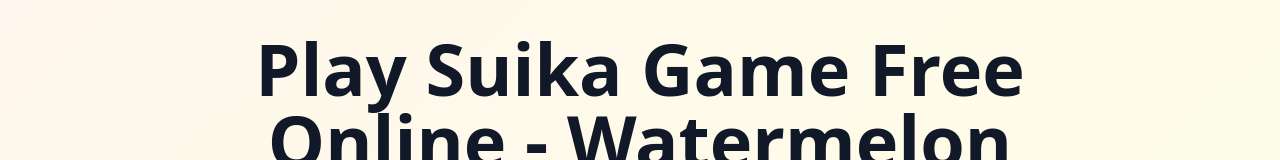
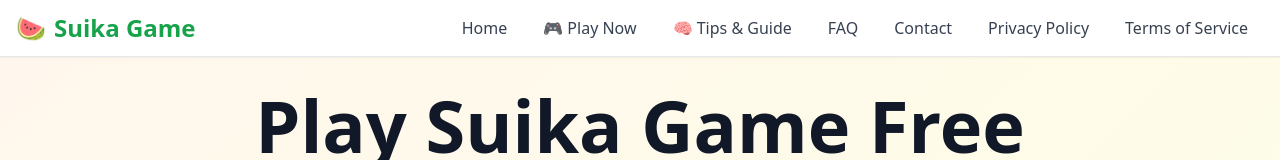
Before and after one commit to oprom0004/suika21, a Next.js app: page / in a window 1280 px wide. Shown: the top 160 px of the page. Built offline with nearby package versions, Linux system fonts and the light colour scheme.

Commit message:
feat(nav): language-aware Play Now navigation and homepage anchor support

```diff
--- /dev/null
+++ b/app/components/Navbar.tsx
@@ -0,0 +1,99 @@
+"use client"
+
+import Link from "next/link"
+import { usePathname } from "next/navigation"
+import { useState } from "react"
+import { NavigationMenu, NavigationMenuList, NavigationMenuItem, NavigationMenuLink } from "@/components/ui/navigation-menu"
+import { Menu, X } from "lucide-react"
+
+const languages = [
+  { code: "en", name: "English" },
+  { code: "ja", name: "日本語" },
+  { code: "es", name: "Español" },
+  { code: "pt", name: "Português" },
+  { code: "fr", name: "Français" },
+  { code: "de", name: "Deutsch" },
+  { code: "nl", name: "Nederlands" },
+]
+
+const navItems = [
+  { label: "Home", path: "" },
+  { label: "🎮 Play Now", path: "#play" },
+  { label: "🧠 Tips & Guide", path: "suika-game-tips" },
+  { label: "FAQ", path: "#faq" },
+  { label: "Contact", path: "contact" },
+  { label: "Privacy Policy", path: "privacy-policy" },
+  { label: "Terms of Service", path: "terms-of-service" },
+]
+
+function getCurrentLang(pathname: string) {
+  const seg = pathname.split("/").filter(Boolean)[0]
+  return languages.find(l => l.code !== "en" && l.code === seg) ? seg : "en"
+}
+
+function langPath(lang: string, path: string) {
+  if (lang === "en") return path ? (path.startsWith("#") ? `/${path}` : `/${path}`) : "/"
+  if (path.startsWith("#")) return `/${lang}/${path}`
+  return path ? `/${lang}/${path}` : `/${lang}`
+}
+
+export default function Navbar() {
+  const pathname = usePathname()
+  const lang = getCurrentLang(pathname)
+  const [open, setOpen] = useState(false)
+
+  return (
+    <nav className="w-full bg-white/90 border-b border-gray-200 shadow-sm sticky top-0 z-30">
+      <div className="max-w-7xl mx-auto flex items-center justify-between px-4 py-3">
+        {/* Logo */}
+        <Link href={lang === "en" ? "/" : `/${lang}`}
+          className="flex items-center text-2xl font-extrabold text-green-600 hover:text-green-700 transition-colors"
+          aria-label="Suika Game Home"
+        >
+          <span className="mr-2">🍉</span> Suika Game
+        </Link>
+        {/* Desktop Nav */}
+        <div className="hidden md:flex items-center space-x-2">
+          <NavigationMenu>
+            <NavigationMenuList>
+              {navItems.map(item => (
+                <NavigationMenuItem key={item.label}>
+                  <NavigationMenuLink asChild>
+                    <Link
+                      href={langPath(lang, item.path)}
+                      className="px-4 py-2 rounded-md text-gray-700 font-medium hover:bg-green-100 hover:text-green-700 transition-colors"
+                    >
+                      {item.label}
+                    </Link>
+                  </NavigationMenuLink>
+                </NavigationMenuItem>
+              ))}
+            </NavigationMenuList>
+          </NavigationMenu>
+        </div>
+        {/* Mobile Burger */}
+        <button className="md:hidden p-2 rounded focus:outline-none" onClick={() => setOpen(!open)} aria-label="Open Menu">
+          {open ? <X className="w-6 h-6" /> : <Menu className="w-6 h-6" />}
+        </button>
+      </div>
+      {/* Mobile Menu */}
+      {open && (
+        <div className="md:hidden bg-white border-t border-gray-200 shadow-lg">
+          <ul className="flex flex-col py-2">
+            {navItems.map(item => (
+              <li key={item.label}>
+                <Link
+                  href={langPath(lang, item.path)}
+                  className="block px-6 py-3 text-gray-700 font-medium hover:bg-green-100 hover:text-green-700 transition-colors"
+                  onClick={() => setOpen(false)}
+                >
+                  {item.label}
+                </Link>
+              </li>
+            ))}
+          </ul>
+        </div>
+      )}
+    </nav>
+  )
+}
--- a/app/layout.tsx
+++ b/app/layout.tsx
@@ -3,6 +3,7 @@ import type { Metadata } from "next"
 import { CookieConsent } from "./components/CookieConsent"
 import { LanguageProvider } from "./components/LanguageProvider"
 import { AICrawlerMeta } from "./components/AICrawlerMeta"
+import Navbar from "./components/Navbar"
 import "./globals.css"
 
 export const metadata: Metadata = {
@@ -58,19 +59,11 @@ export const metadata: Metadata = {
       "max-image-preview": "large",
       "max-snippet": -1,
     },
-    bingbot: {
-      index: true,
-      follow: true,
-      "max-video-preview": -1,
-      "max-image-preview": "large",
-      "max-snippet": -1,
-    },
   },
   verification: {
     google: "your-google-verification-code",
     yandex: "your-yandex-verification-code",
     yahoo: "your-yahoo-verification-code",
-    bing: "your-bing-verification-code",
   },
   alternates: {
     canonical: "https://suika.games",
@@ -169,7 +162,6 @@ export default function RootLayout({
         {/* AI Crawler Friendly Meta Tags */}
         <meta name="robots" content="index, follow, max-image-preview:large, max-snippet:-1, max-video-preview:-1" />
         <meta name="googlebot" content="index, follow, max-image-preview:large, max-snippet:-1, max-video-preview:-1" />
-        <meta name="bingbot" content="index, follow, max-image-preview:large, max-snippet:-1, max-video-preview:-1" />
 
         {/* Plausible Analytics */}
         <script defer data-domain="suika.games" src="https://plausible.io/js/script.js"></script>
@@ -206,6 +198,7 @@ export default function RootLayout({
       <body className="font-sans antialiased">
         <LanguageProvider />
         <AICrawlerMeta />
+        <Navbar />
         {children}
         <CookieConsent />
       </body>
--- a/app/page.tsx
+++ b/app/page.tsx
@@ -288,7 +288,7 @@ export default function HomePage() {
 
       <main className="min-h-screen">
         {/* Section 1: Hero Section with Game Embed */}
-        <section className="relative min-h-screen flex flex-col items-center justify-center px-4 py-8 bg-gradient-to-br from-orange-50 via-yellow-50 to-green-50">
+        <section id="play" className="relative min-h-screen flex flex-col items-center justify-center px-4 py-8 bg-gradient-to-br from-orange-50 via-yellow-50 to-green-50">
           <div className="text-center mb-8 max-w-4xl">
             <h1 className="text-4xl md:text-6xl lg:text-7xl font-bold text-gray-900 mb-6 leading-tight">
               Play Suika Game Free Online - Watermelon Puzzle Game
```
